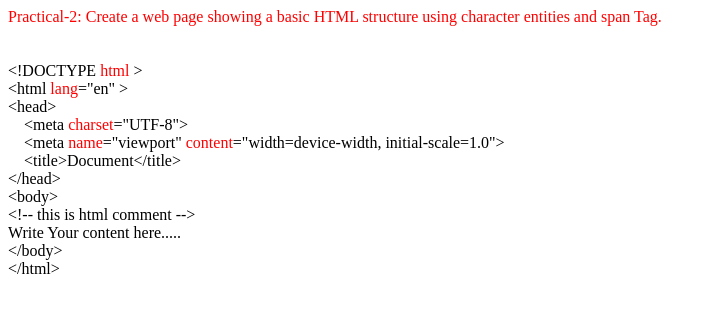
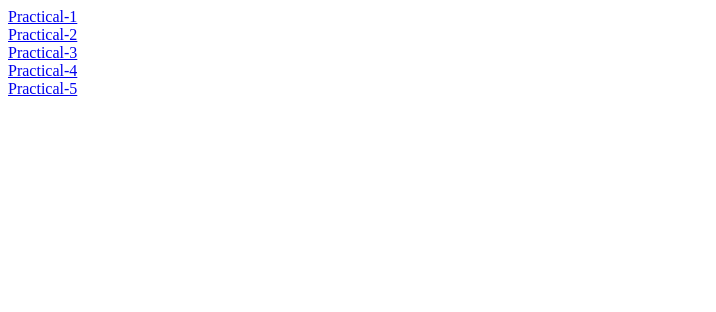
Before and after one commit to Himanshubansal155/FullStack_Practice, a plain HTML site: page index.html in a window 1280 px wide. Shown: the whole page, without its empty margins (0-716 px from the left). Drawn offline with Linux system fonts and the light colour scheme.

Commit message:
added links to practical pages from index page

```diff
--- a/index.html
+++ b/index.html
@@ -5,32 +5,21 @@
     <meta charset="UTF-8">
     <meta http-equiv="X-UA-Compatible" content="IE=edge">
     <meta name="viewport" content="width=device-width, initial-scale=1.0">
-    <title>Assignment-2</title>
+    <title>Practicals</title>
 </head>
 
 <body>
-    <span style="color: red;">Practical-2: Create a web page showing a basic HTML structure using character entities and
-        span Tag.</span>
-    <!-- &NewLine; is nor working in my HTML structure so i use br tag in place of it-->
-    <br>
-    <br>
-    <br>
-    <span>
-        &lt;&excl;DOCTYPE <span style="color: red;">html</span> &gt; <br>
-        &lt;html <span style="color: red;">lang</span>&equals;&quot;en&quot; &gt; <br>
-        &lt;head&gt;<br>
-        &nbsp;&nbsp;&nbsp;&nbsp;&lt;meta <span style="color: red;">charset</span>&equals;&quot;UTF-8&quot;&gt;<br>
-        &nbsp;&nbsp;&nbsp;&nbsp;&lt;meta <span style="color: red;">name</span>&equals;&quot;viewport&quot; <span
-            style="color: red;">content</span>&equals;&quot;width&equals;device&dash;width,
-        initial&dash;scale&equals;1.0&quot;&gt;<br>
-        &nbsp;&nbsp;&nbsp;&nbsp;&lt;title&gt;Document&lt;/title&gt;<br>
-        &lt;/head&gt;<br>
-        &lt;body&gt;<br>
-        &lt;&excl;&dash;&dash; this is html comment &dash;&dash;&gt;<br>
-        Write Your content here.....<br>
-        &lt;/body&gt;<br>
-        &lt;/html&gt;<br>
-    </span>
+    <div>
+        <a href="./practical-1.html">Practical-1</a>
+        <br>
+        <a href="./practical-2.html">Practical-2</a>
+        <br>
+        <a href="./practical-3.html">Practical-3</a>
+        <br>
+        <a href="./practical-4.html">Practical-4</a>
+        <br>
+        <a href="./practical-5.html">Practical-5</a>
+    </div>
 </body>
 
 </html>
```
